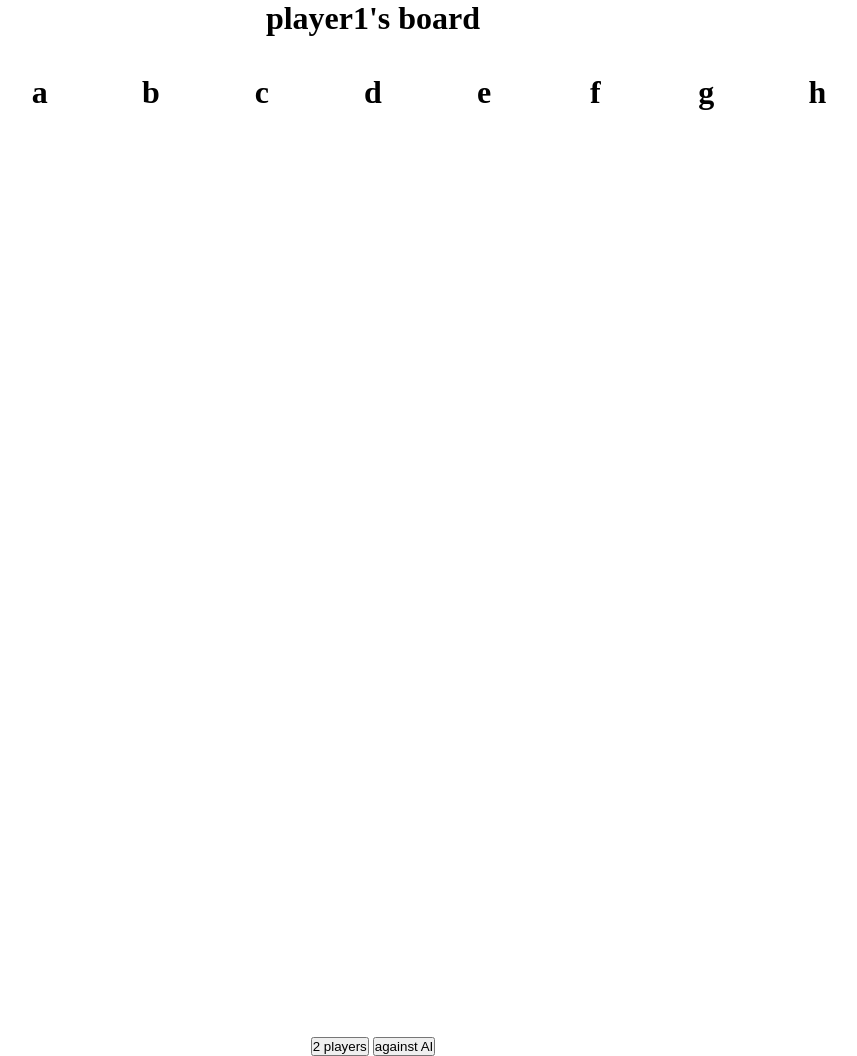
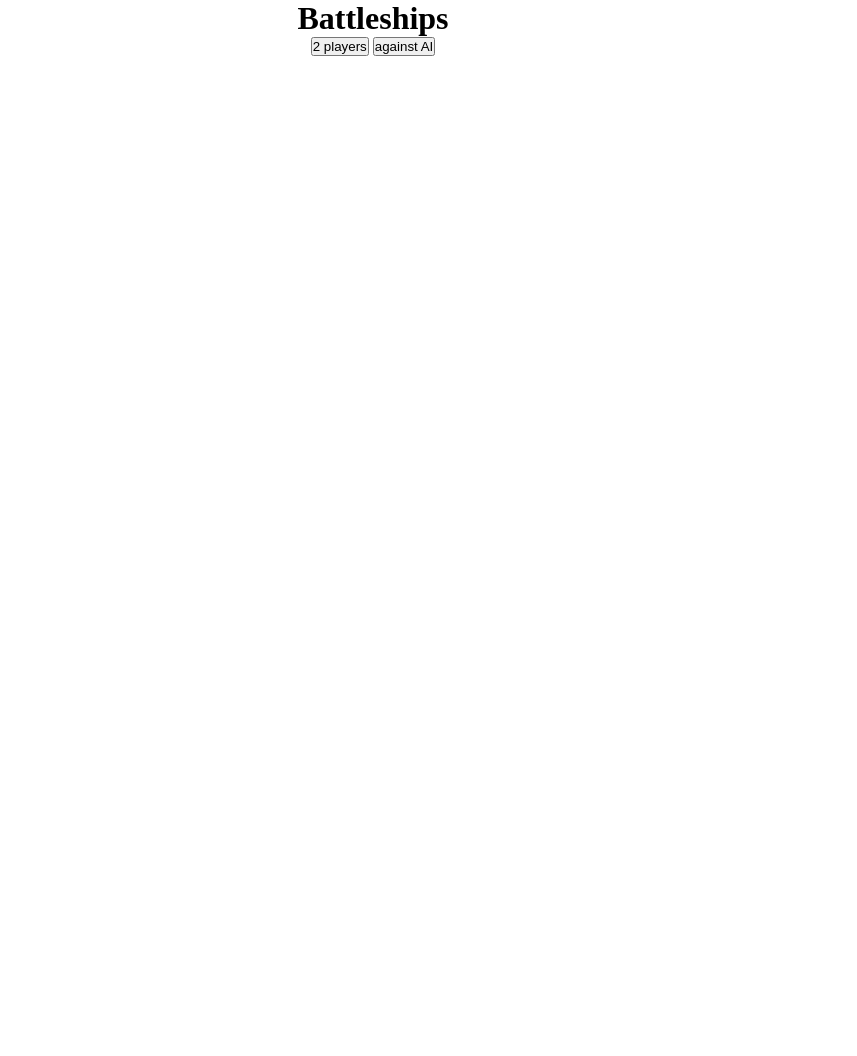
Before and after one commit to bobmcw/odin-battleships, a website built with webpack: page src/index.html in a window 1280 px wide. Shown: the whole page, without its empty margins (267-1124 px from the left). Built offline with nearby package versions, Linux system fonts and the light colour scheme.

Commit message:
added a titlescreen to hide the board when game is not being played and fixed a bug displaying the rotate button

```diff
--- a/src/index.html
+++ b/src/index.html
@@ -6,8 +6,15 @@
     <title>Battleships</title>
   </head>
   <body>
+    <div class="titleScreen">
+      <h1>Battleships</h1>
+      <div class="butttons">
+        <button id="pvp">2 players</button>
+        <button id="pve">against AI</button>
+      </div>
+    </div>
     <div class="container">
-        <h1 class="header">player1's board</h1>
+      <h1 class="header">player1's board</h1>
       <div class="board">
         <h1 class="letter"></h1>
         <h1 class="letter">a</h1>
@@ -19,10 +26,6 @@
         <h1 class="letter">g</h1>
         <h1 class="letter">h</h1>
       </div>
-    <div class="butttons">
-        <button id="pvp">2 players</button>
-        <button id="pve">against AI</button>
-    </div>
     </div>
   </body>
 </html>
--- a/src/index.js
+++ b/src/index.js
@@ -195,7 +195,7 @@ class GameController {
           invalidTiles = invalidTiles.concat(newInvalid);
           player.placeShip(selectedTiles);
           shipQueue.shift();
-          rotateButton.innerHTML = "";
+          rotateButton.remove();
           this.placeShip(player, shipQueue, invalidTiles);
         } else {
           selected.forEach((element) => {
@@ -246,7 +246,8 @@ const player1 = new player("player1");
 const player2 = new player("player2");
 const game = new GameController(player1, player2);
 const pvp = document.querySelector("#pvp");
+const title = document.querySelector(".titleScreen");
 pvp.addEventListener("click", () => {
   game.placeShip(game.player1);
-  pvp.innerHTML = "";
+  title.remove();
 });
--- a/src/style.css
+++ b/src/style.css
@@ -69,3 +69,12 @@ svg{
 .placedShip{
    background-color: red;
 }
+.titleScreen{
+    position: absolute;
+    width: 100vw;
+    height: 100vh;
+    background-color: white;
+    display: flex;
+    flex-direction: column;
+    align-items: center;
+}
```
